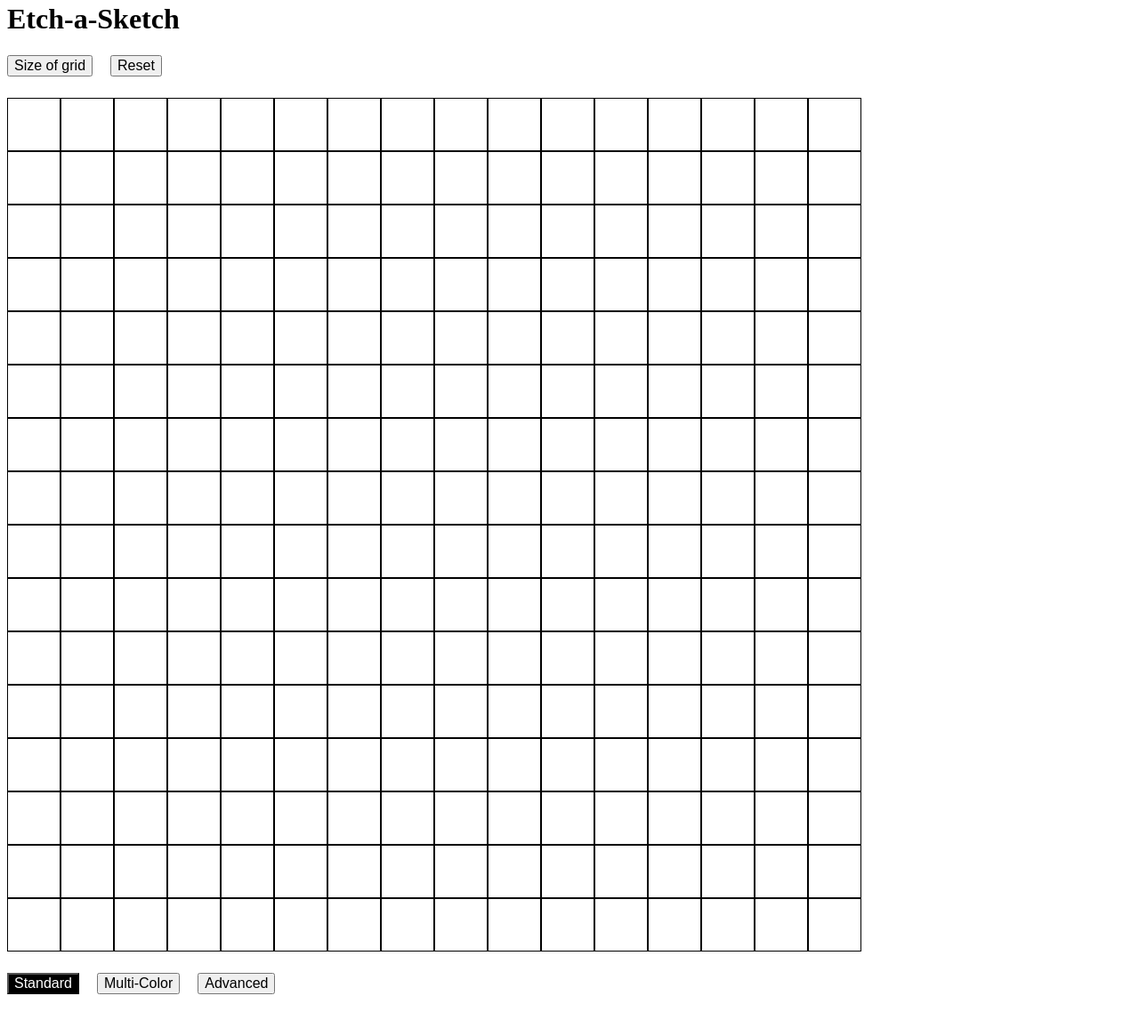
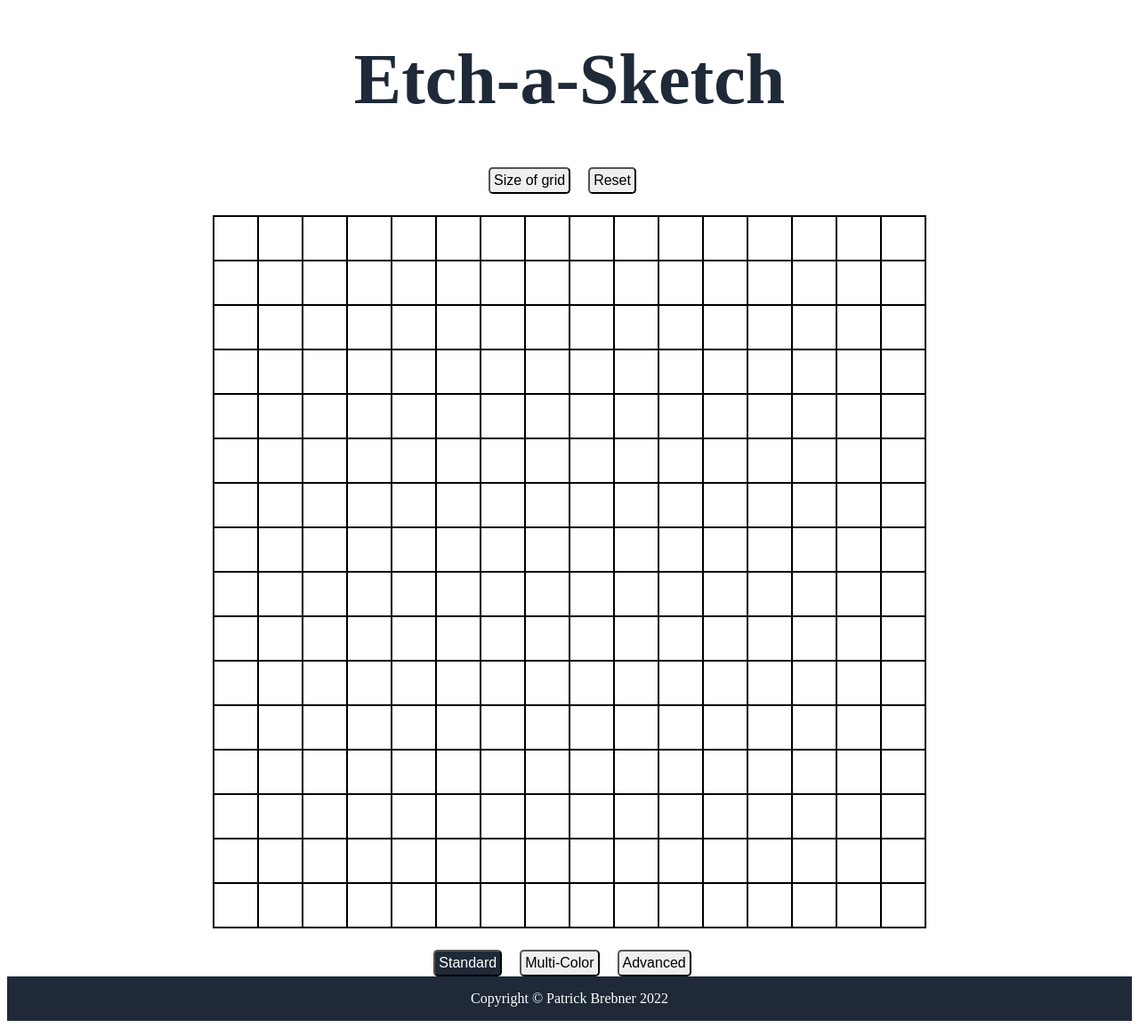
Before and after one commit to pbrebner/etch-a-sketch, a plain HTML site: page index.html in a window 1280 px wide. Shown: the part 18-1174 px from the top of the page at 89% size. Before the commit the page ends 1144 px from the top, so only its background shows below. Drawn offline with Linux system fonts and the light colour scheme.

Commit message:
Add UI styling

```diff
--- a/index.html
+++ b/index.html
@@ -7,16 +7,26 @@
     <script src="script.js" defer></script>
 </head>
 <body>
-    <h1>Etch-a-Sketch</h1>
 
+    <div class="main">
+        <h1 class="title">Etch-a-Sketch</h1>
+
+        <div class="controls">
             <button class="gridSizeBtn">Size of grid</button>
             <button class="resetBtn">Reset</button>
+        </div>
 
         <div class="gridContainer"></div>
 
+        <div class="mode">
             <button class="standardModeBtn">Standard</button>
             <button class="colorModeBtn">Multi-Color</button>
             <button class="advancedModeBtn">Advanced</button>
+        </div>
+    </div>
 
+    <div class="footer">
+        <p>Copyright &copy; Patrick Brebner 2022</p>
+    </div>
 </body>
 </html>
--- a/script.js
+++ b/script.js
@@ -74,8 +74,8 @@ function buildNewGrid (gridSize) {
     for (i = 1; i <= (gridSize * gridSize); i++) {
         const gridBox = document.createElement('div');
         gridBox.setAttribute('class', 'gridBox');
-        gridBox.style.width = `${960/gridSize - 2}px`;
-        gridBox.style.height = `${960/gridSize - 2}px`;
+        gridBox.style.width = `${800/gridSize - 2}px`;
+        gridBox.style.height = `${800/gridSize - 2}px`;
         gridContainer.appendChild(gridBox);
     }
 }
--- a/styles.css
+++ b/styles.css
@@ -1,24 +1,40 @@
 /*Stylesheet for Etch-a-Sketch*/
+
+body {
+    display: flex;
+    flex-direction: column;
+    min-height: 100vh;
+}
+
+.main {
+    display: flex;
+    flex-grow: 1;
+    flex-direction: column;
+    align-items: center;
+}
+
+.title {
+    font-size: 5rem;
+    font-weight: bold;
+    color: #1F2937;
+}
+
 
 .gridSizeBtn, .resetBtn {
     margin-bottom: 1.5rem;
     margin-right: 1rem;
     font-size: 1rem;
+    padding: 0.25rem;
+    border-radius: 0.3rem;
 }
 
 /*Using Flexbox*/
 .gridContainer {
     display: flex;
     flex-wrap: wrap;
-    width: 960px;
+    width: 800px;
+    border: 1px solid black;
 }
-
-/*Using Grid
-.gridContainer {
-    display: grid;
-    grid-template-columns: repeat(16, 50px);
-}*/
-
 
 .gridBox {
     border: 1px solid black;
@@ -31,9 +47,19 @@
     margin-top: 1.5rem;
     margin-right: 1rem;
     font-size: 1rem;
+    padding: 0.25rem;
+    border-radius: 0.3rem;
 }
 
 .selectedBtn {
     color: white;
-    background-color: black;
+    background-color: #1F2937;
 }
+
+.footer {
+    background-color: #1F2937;
+    color: white;
+    min-height: 50px;
+    display: flex;
+    justify-content: center;
+}
```
Lines whose indentation alone changed are shown as unchanged.
